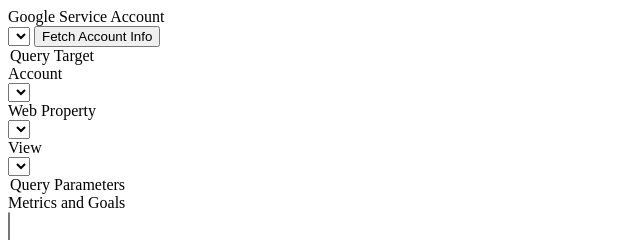
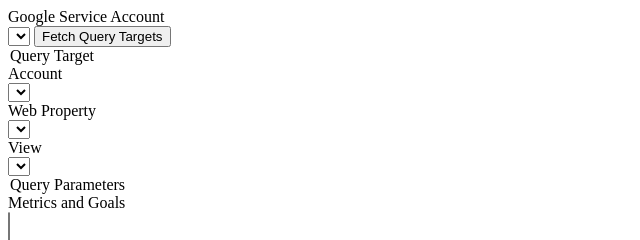
Before and after one commit to nmartorell/google-analytics, a plain HTML site: page resource/index.html in a window 1280 px wide. Shown: the top 240 px of the page, 0-640 px from the left. Drawn offline with Linux system fonts and the light colour scheme.

Commit message:
Edited file 'resource/index.html'

```diff
--- a/resource/index.html
+++ b/resource/index.html
@@ -9,7 +9,7 @@
                    ng-model="config.service_account"
                    ng-options="service_account.name for service_account in config.service_accounts_list"> <!-- config.service_account is {name, usable} -->
            </select>
-           <button ng-click="getAccountSummaries()" class="btn btn--primary link-like">Fetch Account Info</button>
+           <button ng-click="getAccountSummaries()" class="btn btn--primary link-like">Fetch Query Targets</button>
        </div>
    </div>
 
```
